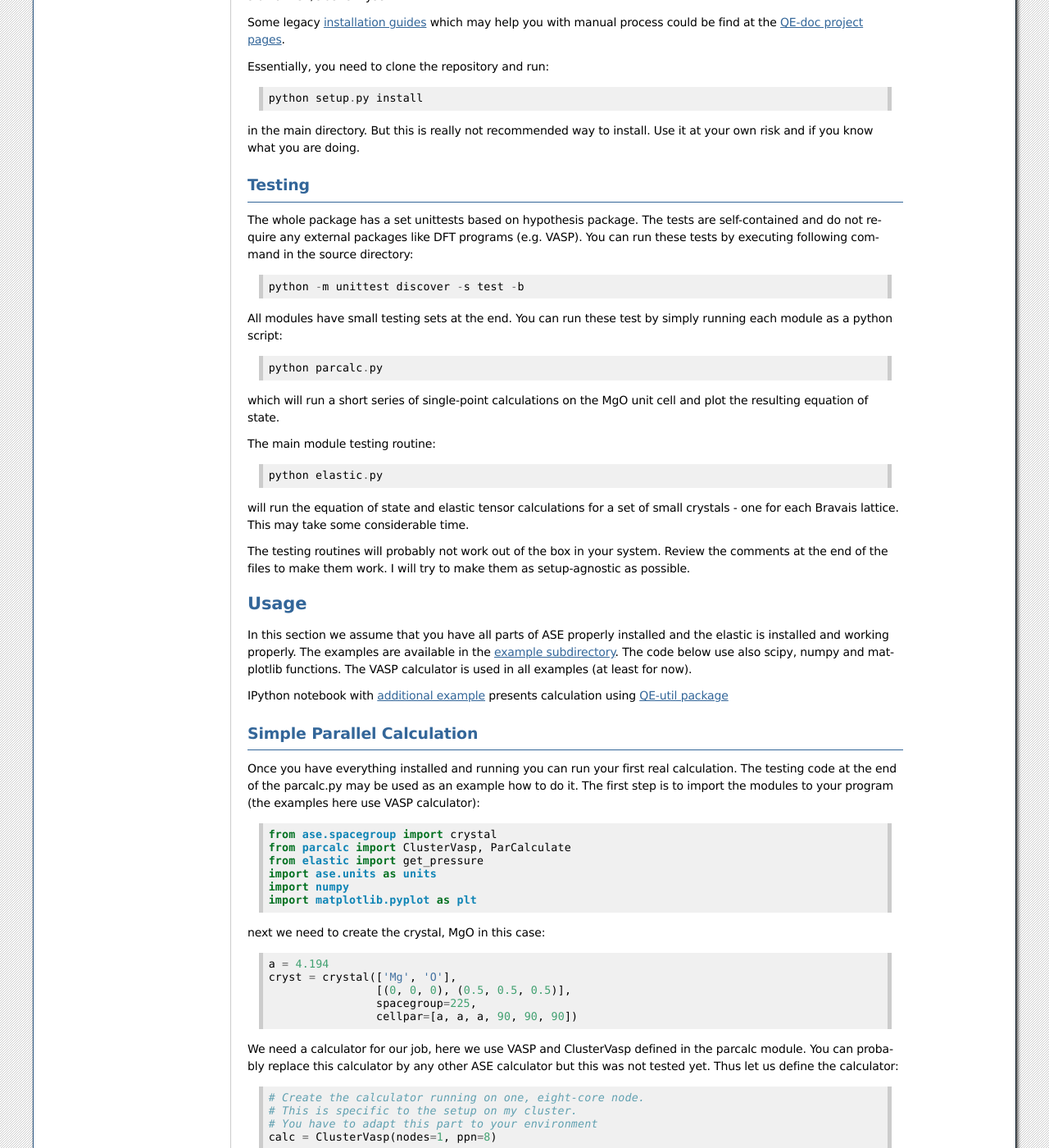
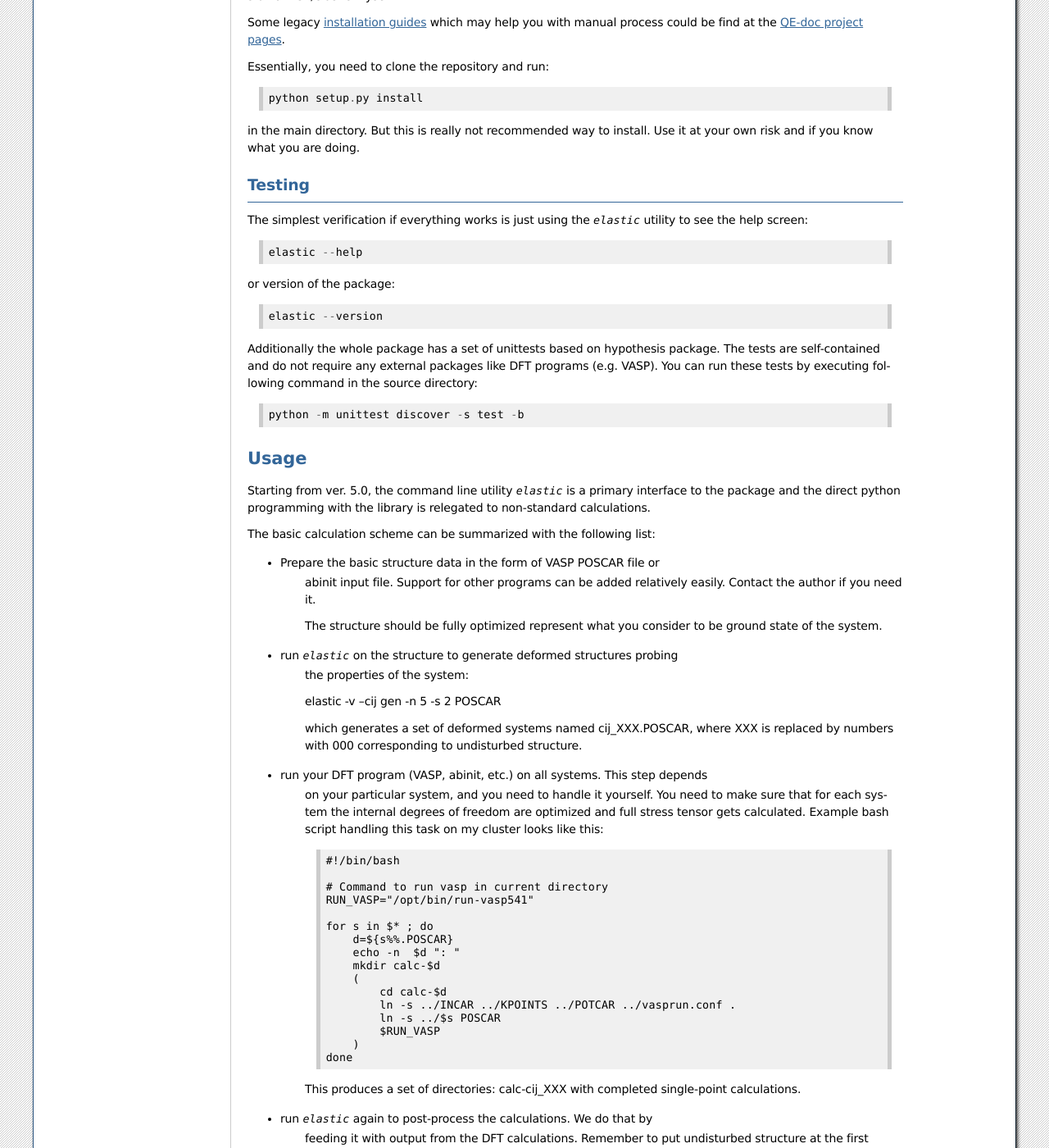
Before and after one commit to jochym/Elastic, a Sphinx documentation site: the page built from docs/source/usage.rst, in a window 1280 px wide and 1400 px high, scrolled down 920 px. Shown: the whole window at 82% size. Built offline with Sphinx 7.4.7, drawn with Linux system fonts in a browser that asks for light colours; comment, search, counter and statistics services are not loaded; some of the changed text lies outside the part shown.

Commit message:
CLI description

```diff
--- a/docs/source/usage.rst
+++ b/docs/source/usage.rst
@@ -71,35 +71,101 @@ Use it at your own risk and if you know what you are doing.
 Testing
 -------
 
-The whole package has a set unittests based on hypothesis package.
-The tests are self-contained and do not require any external packages
+The simplest verification if everything works is just using the `elastic`
+utility to see the help screen::
+
+    elastic --help
+
+or version of the package::
+
+    elastic --version
+
+Additionally the whole package has a set of unittests based on hypothesis
+package. The tests are self-contained and do not require any external packages
 like DFT programs (e.g. VASP). You can run these tests by executing
 following command in the source directory::
 
     python -m unittest discover -s test -b
 
-All modules have small testing sets at the end. You can run these test by
-simply running each module as a python script::
-
-    python parcalc.py
-
-which will run a short series of single-point calculations on the MgO unit
-cell and plot the resulting equation of state.
-
-The main module testing routine::
-
-    python elastic.py
-
-will run the equation of state and elastic tensor calculations for a set of
-small crystals - one for each Bravais lattice. This may take some considerable
-time.
-
-The testing routines will probably not work out of the box in your system.
-Review the comments at the end of the files to make them work. I will try to make
-them as setup-agnostic as possible.
 
 Usage
 =====
+
+Starting from ver. 5.0, the command line utility `elastic` is a primary
+interface to the package and the direct python programming with the library
+is relegated to non-standard calculations.
+
+The basic calculation scheme can be summarized with the following list:
+
+* Prepare the basic structure data in the form of VASP POSCAR file or
+    abinit input file. Support for other programs can be added relatively
+    easily. Contact the author if you need it.
+
+    The structure should be fully optimized represent what you consider to
+    be ground state of the system.
+* run `elastic` on the structure to generate deformed structures probing
+    the properties of the system::
+
+    elastic -v --cij gen -n 5 -s 2 POSCAR
+
+    which generates a set of deformed systems named cij_XXX.POSCAR, where
+    XXX is replaced by numbers with 000 corresponding to undisturbed structure.
+* run your DFT program (VASP, abinit, etc.) on all systems. This step depends
+    on your particular system, and you need to handle it yourself. You need to
+    make sure that for each system the internal degrees of freedom are
+    optimized and full stress tensor gets calculated. Example
+    bash script handling this task on my cluster looks like this::
+
+        #!/bin/bash
+
+        # Command to run vasp in current directory
+        RUN_VASP="/opt/bin/run-vasp541"
+
+        for s in $* ; do
+            d=${s%%.POSCAR}
+            echo -n  $d ": "
+            mkdir calc-$d
+            (
+                cd calc-$d
+                ln -s ../INCAR ../KPOINTS ../POTCAR ../vasprun.conf .
+                ln -s ../$s POSCAR
+                $RUN_VASP
+            )
+        done
+
+    This produces a set of directories: calc-cij_XXX with completed
+    single-point calculations.
+* run `elastic` again to post-process the calculations. We do that by
+    feeding it with output from the DFT calculations. Remember to put
+    undisturbed structure at the first position::
+
+    elastic -v --cij proc calc-cij_000/vasprun.xml calc-cij_*/vasprun.xml
+
+You can test this procedure using data provided as a reference in the
+`tests/data` directory. If you run the script on the provided data you
+should get following output::
+
+    elastic -v --cij proc calc-cij_000/vasprun.xml calc-cij_*/vasprun.xml
+
+    Cij solution
+    ------------------------------
+     Solution rank:  3
+     Square of residuals: 0.00053
+     Relative singular values:
+     1.0000   0.7071   0.6354
+
+    Elastic tensor (GPa):
+       C_11     C_12     C_44
+    ------------------------------
+     321.15    95.88   143.44
+
+The data provided correspond to cubic MgO crystal. The DFT calculation setup
+is tuned to provide quick results for testing and *should not* be used as
+a guide for production calculations. You *need* to determine proper
+calculation setup for your system.
+
+Library usage
+=============
 
 In this section we assume that you have all parts of ASE properly installed and
 the elastic is installed and working properly. The examples are available in the
```
